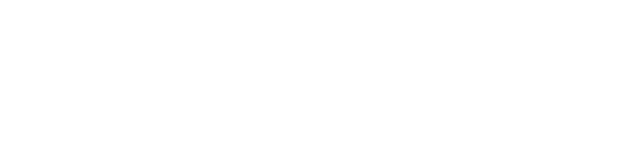
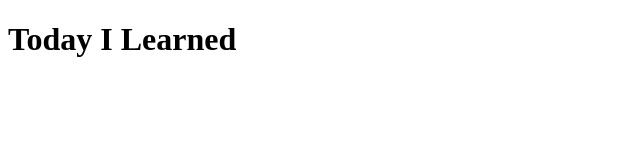
Before and after one commit to lsaffel/today-i-learned, a plain HTML site: page index.html in a window 1280 px wide. Shown: the whole page, without its empty margins (0-640 px from the left). Drawn offline with Linux system fonts and the light colour scheme.

Commit message:
basic HTML starter page

```diff
--- a/index.html
+++ b/index.html
@@ -1,4 +1,12 @@
-<html>
-  <head></head>
-  <body></body>
+<!DOCTYPE html>
+<html lang="en">
+  <head>
+    <meta charset="UTF-8" />
+    <meta http-equiv="X-UA-Compatible" content="IE=edge" />
+    <meta name="viewport" content="width=device-width, initial-scale=1.0" />
+    <title>Today I Learned!</title>
+  </head>
+  <body>
+    <h1>Today I Learned</h1>
+  </body>
 </html>
```
